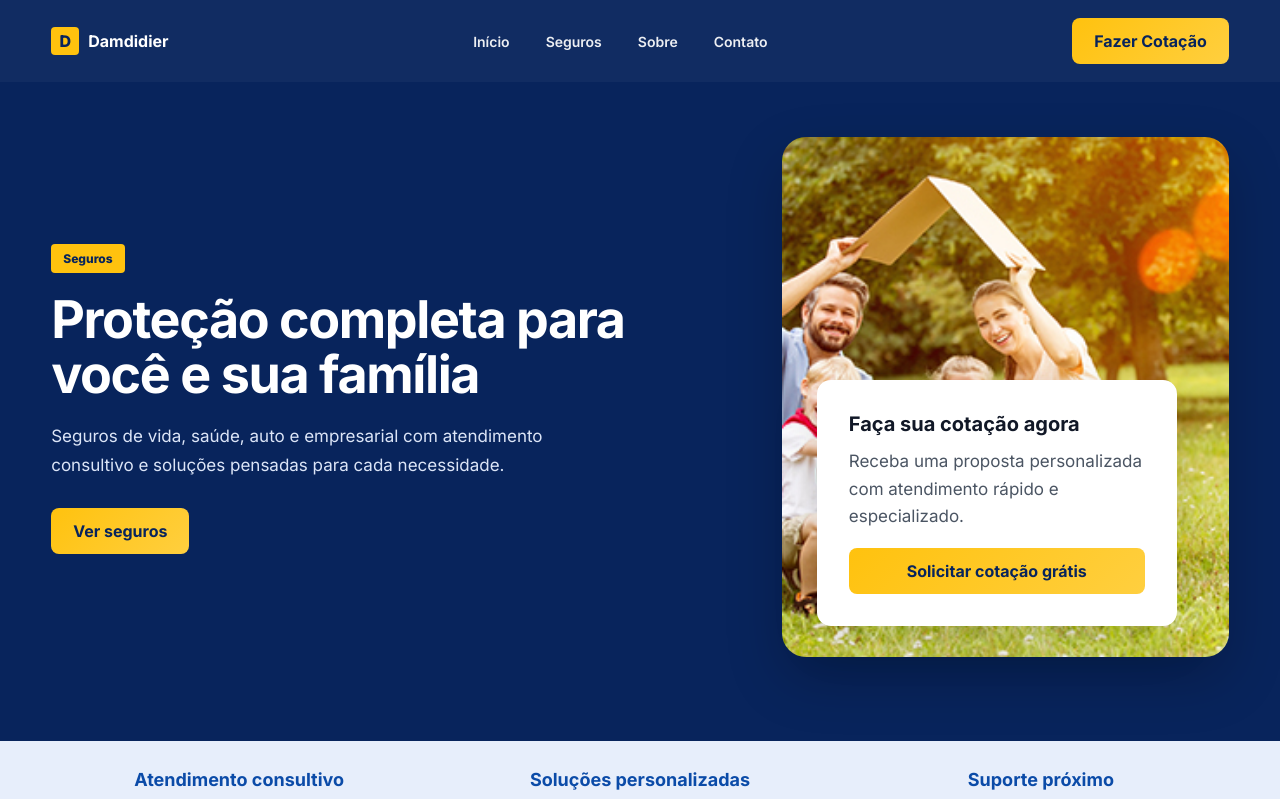
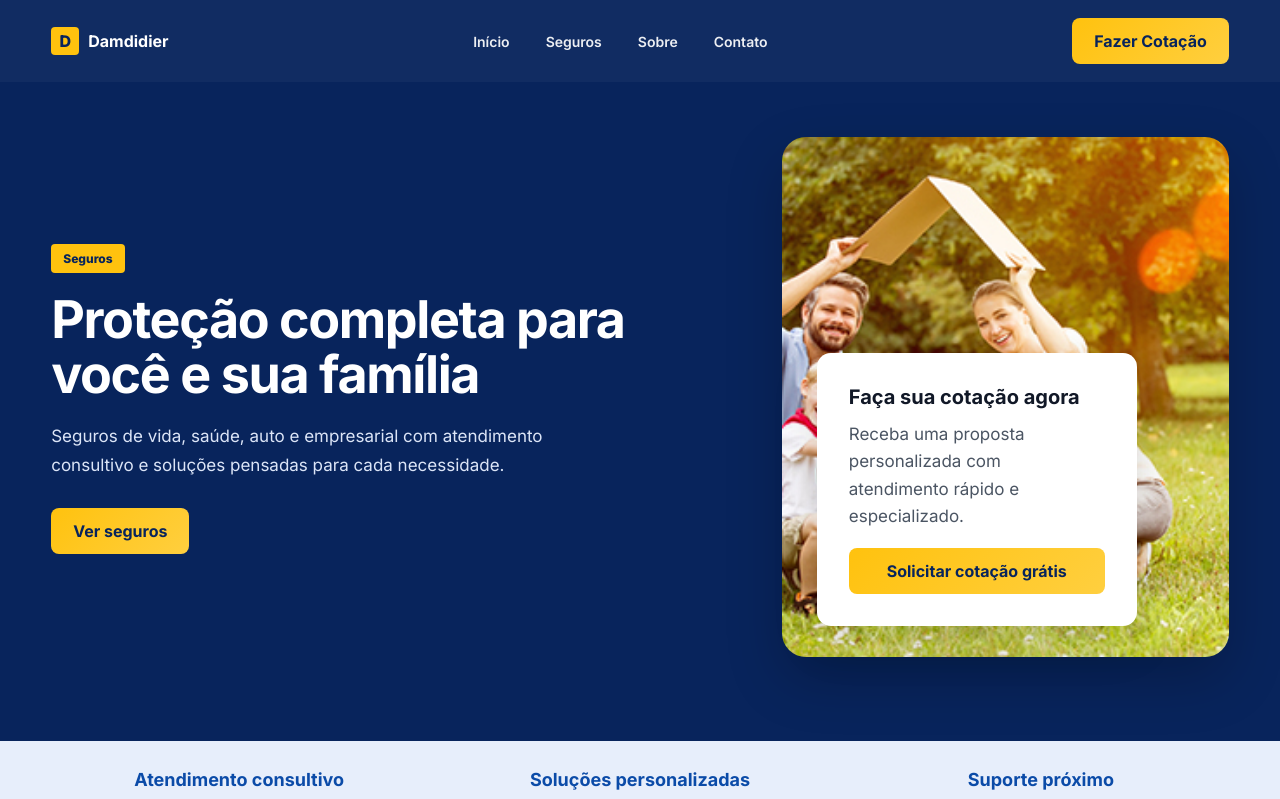
Before and after one commit to joaomps11/project-damdidier-site, a Next.js app: page / in a window 1280 px wide. Shown: the top 799 px of the page. Built offline with nearby package versions, Linux system fonts and the light colour scheme.

Commit message:
Update globals.css

```diff
--- a/app/globals.css
+++ b/app/globals.css
@@ -546,7 +546,7 @@ a {
   position: absolute;
   left: 35px;
   bottom: 35px;
-  width: 360px;
+  width: 320px;
   backdrop-filter: blur(10px);
 }
 
```
